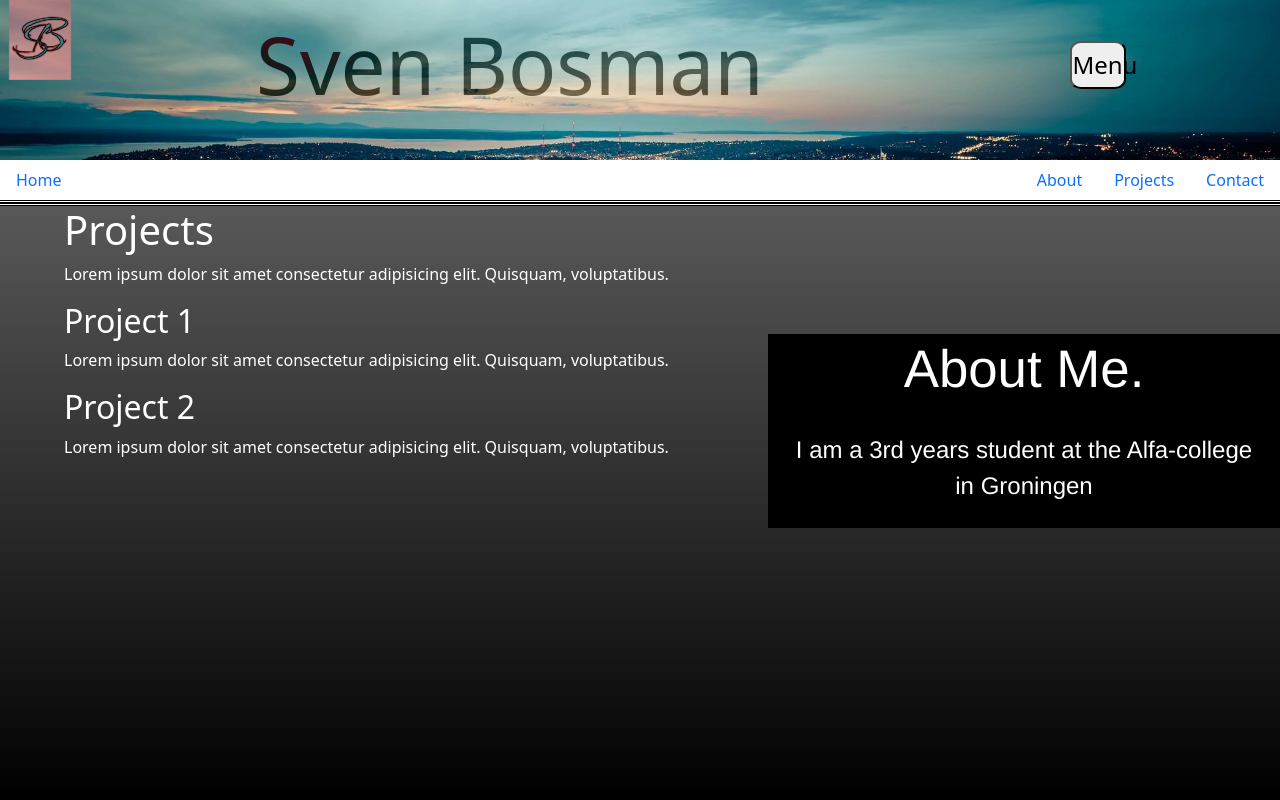
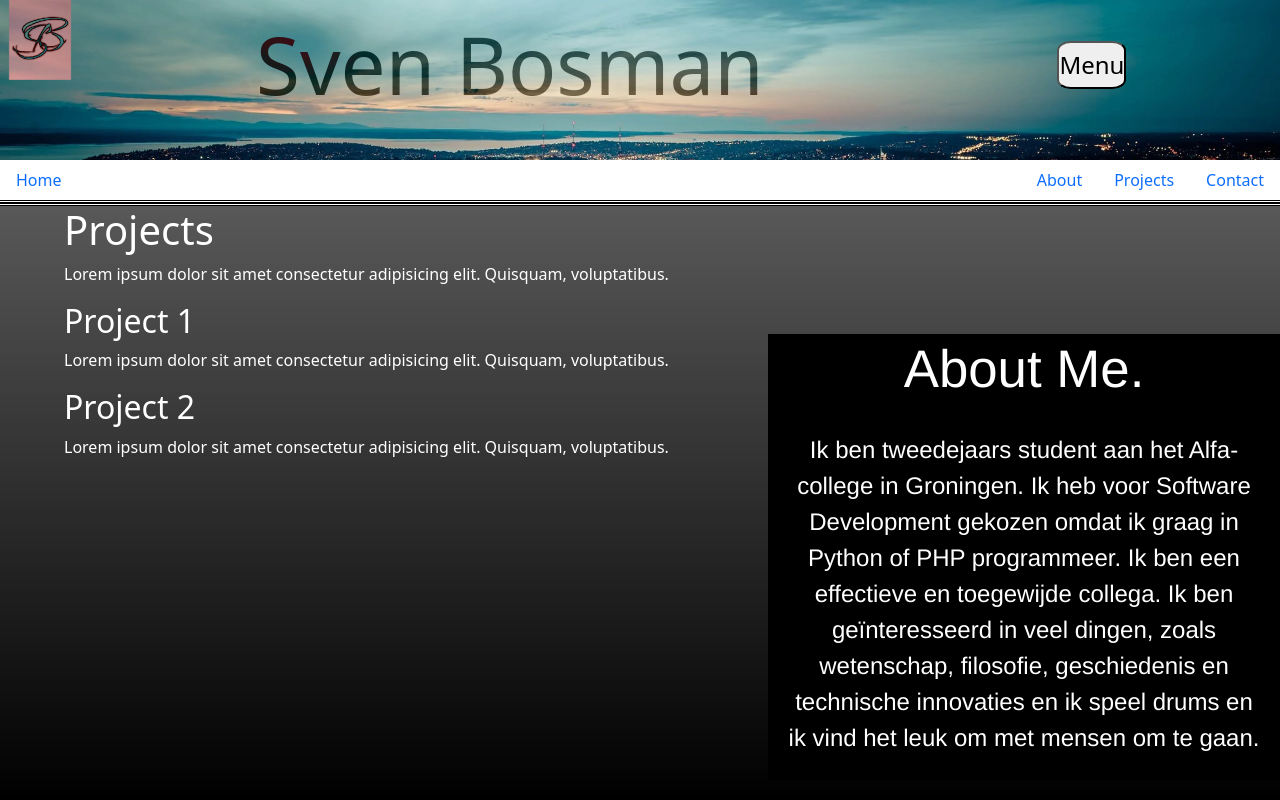
Before and after one commit to Sven-Bosman/Portfolio, a website: page index.html in a window 1280 px wide. Shown: the top 800 px of the page. Drawn offline with nearby package versions, Linux system fonts and the light colour scheme.

Commit message:
added python
added python

```diff
--- a/css/main.css
+++ b/css/main.css
@@ -92,7 +92,6 @@
     main .i #btn{
         display: block;
         height: 6vh;
-        width: 7vh;
         border-radius: 20%;
         margin-top: 5vh;
         margin-right: 7vw ;
@@ -357,6 +356,10 @@ main .i{
     padding-top: 0.1%;
     justify-self: center;
     align-items: flex-end;
+    width: fit-content;
+}
+.i #btn{
+    width: fit-content;
 }
 
 main .i .drop{
--- a/index.html
+++ b/index.html
@@ -16,7 +16,7 @@
         <img src="img/favicon.png" alt="" srcset="">
         <h1>Sven Bosman</h1>
 
-        <div class="i" id="">
+        <div class="i" id="menu">
           <button id="btn">Menu</button>
           <nav class="drop" id="drop" >
             <ul id="list">
@@ -56,7 +56,9 @@
 
         <div class="about" id="about">
             <h1>About Me.</h1>
-            <p>I am a 3rd years student at the Alfa-college in Groningen</p>
+            <p>Ik ben tweedejaars student aan het Alfa-college in Groningen. Ik heb voor Software Development gekozen omdat ik graag in Python of PHP programmeer. Ik ben een effectieve en toegewijde collega.
+                Ik ben geïnteresseerd in veel dingen, zoals wetenschap, filosofie, geschiedenis en technische innovaties en ik speel drums en ik vind het leuk om met mensen om te gaan.
+                </p>
         </div>
         <div class="projects" id="projects">
             <h1>Projects</h1>
@@ -89,4 +91,5 @@
   </footer>
 </body>
 <script src="js/main.js"></script>
+<script src="python/main.py" type="text/python"></script>
 </html>
```
Also changed, not shown: 1 other file.
